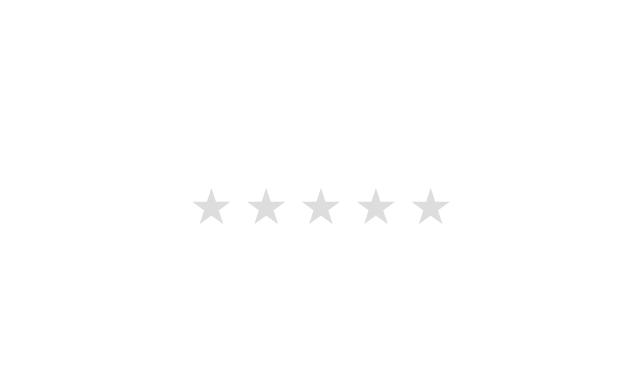
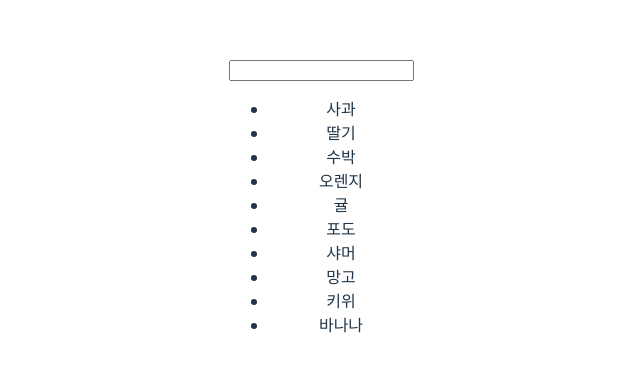
Before and after one commit to jh328/React-coding-test, a React (Vite) app: page / in a window 1280 px wide. Shown: the part 195-566 px from the top of the page, without its empty margins (319-959 px from the left). Built offline with nearby package versions, Linux system fonts and the light colour scheme.

Commit message:
필터링 문제

```diff
--- a/src/App.jsx
+++ b/src/App.jsx
@@ -1,10 +1,11 @@
 import './App.css'
-import {Q10_rating} from "./Questions/Q10_rating/index.jsx";
+import {Q11_filter} from "./Questions/Q11_filter/index.jsx";
 
 function App() {
+    const filters = ['사과', '딸기', '수박', '오렌지', '귤', '포도', '샤머', '망고', '키위', '바나나'];
 
     return (
-        <Q10_rating/>
+        <Q11_filter items={filters}/>
     );
 }
 
--- /dev/null
+++ b/src/Questions/Q11_filter/index.jsx
@@ -0,0 +1,33 @@
+import {useState} from "react";
+
+export const Q11_filter = ({items}) => {
+    const [search, setSearch] = useState("");
+
+    const filtered = items.filter((item) =>
+        item.toLowerCase().includes(search.toLowerCase())
+    );
+
+    return (
+        <div>
+            <input type="text"
+                   value={search}
+                   onChange={(e) => setSearch(e.target.value)}/>
+
+            {filtered.length === 0 ? (
+                <p>검색 결과가 없습니다.</p>
+            ) : (
+                <ul>
+                    {filtered.map((item, index) => {
+                        return (
+                            <li
+                                key={index}>
+                                {item}
+                            </li>
+                        )
+                    })}
+                </ul>
+            )
+            }
+        </div>
+    )
+}
```
